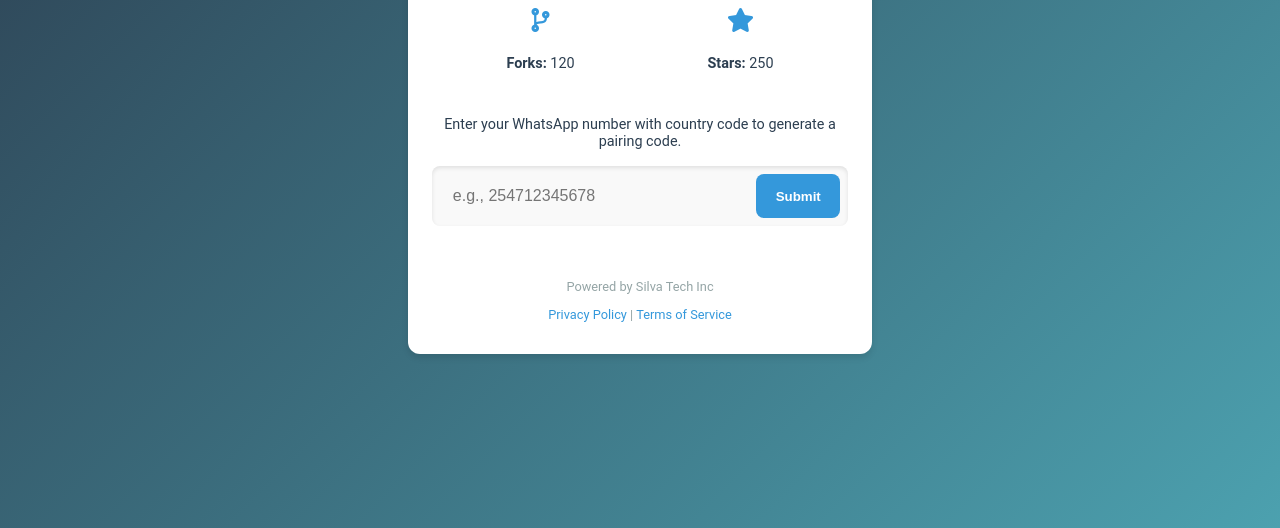
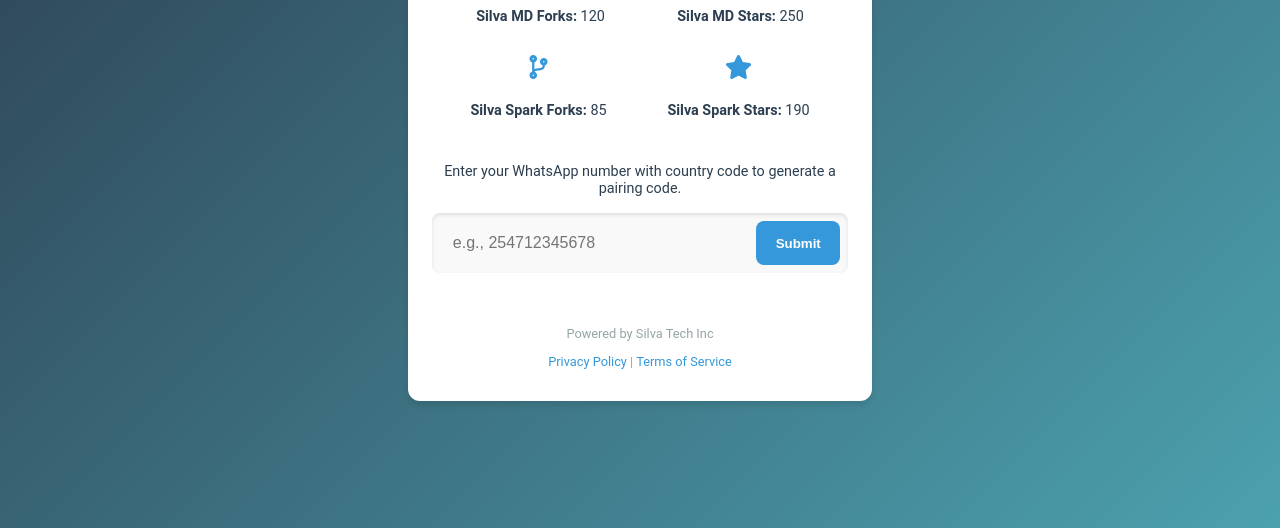
Before and after one commit to Terrizev/Power-session-gen, a website: page pair.html in a window 1280 px wide. Shown: the part 272-800 px from the top of the page. Drawn offline with Linux system fonts and the light colour scheme.

Commit message:
Update pair.html

```diff
--- a/pair.html
+++ b/pair.html
@@ -48,9 +48,15 @@
 
     .stats {
       display: flex;
-      justify-content: space-around;
+      flex-direction: column;
       width: 100%;
       margin-bottom: 1rem;
+      gap: 1rem;
+    }
+
+    .stat-group {
+      display: flex;
+      justify-content: space-around;
     }
 
     .stat {
@@ -157,13 +163,25 @@
       <h1>Silva Tech Inc</h1>
     </div>
     <div class="stats">
-      <div class="stat">
-        <i class="fas fa-code-branch"></i>
-        <p><strong>Forks:</strong> 120</p>
+      <div class="stat-group">
+        <div class="stat">
+          <i class="fas fa-code-branch"></i>
+          <p><strong>Silva MD Forks:</strong> 120</p>
+        </div>
+        <div class="stat">
+          <i class="fas fa-star"></i>
+          <p><strong>Silva MD Stars:</strong> 250</p>
+        </div>
       </div>
-      <div class="stat">
-        <i class="fas fa-star"></i>
-        <p><strong>Stars:</strong> 250</p>
+      <div class="stat-group">
+        <div class="stat">
+          <i class="fas fa-code-branch"></i>
+          <p><strong>Silva Spark Forks:</strong> 85</p>
+        </div>
+        <div class="stat">
+          <i class="fas fa-star"></i>
+          <p><strong>Silva Spark Stars:</strong> 190</p>
+        </div>
       </div>
     </div>
     <p class="message">Enter your WhatsApp number with country code to generate a pairing code.</p>
```
